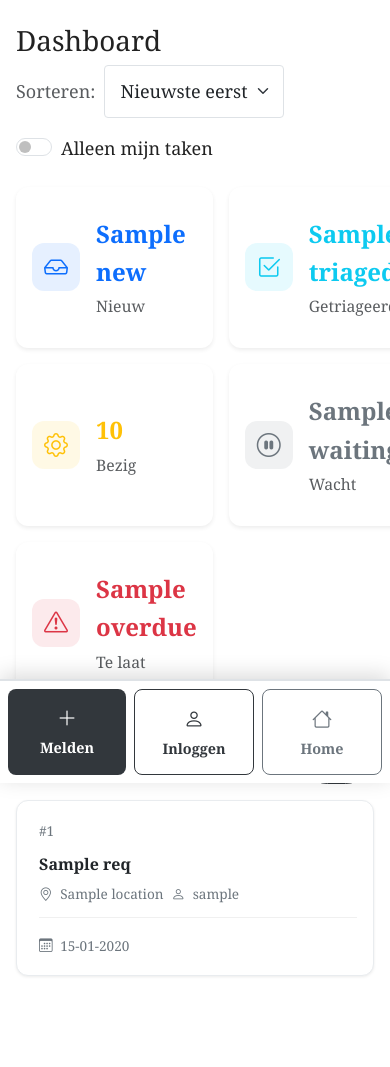
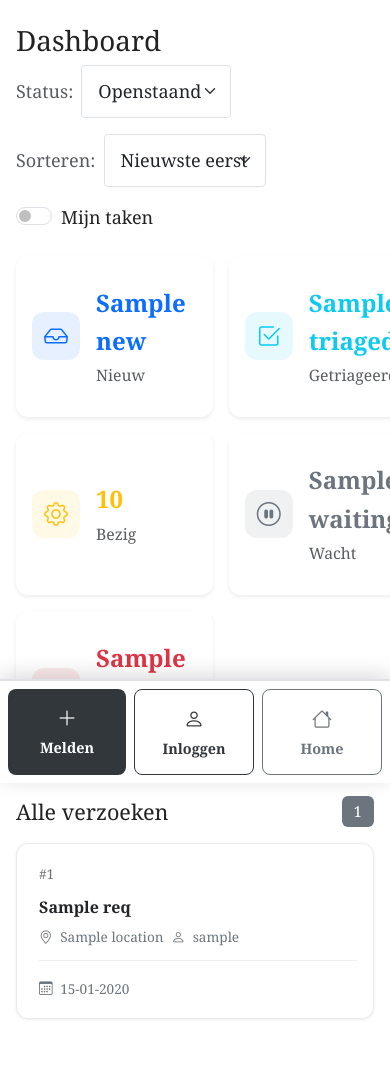
Before and after one commit to rdney/paradisefmx, a Django app: template requests/templates/requests/dashboard.html in a window 390 px wide; the page is wider, and only the part inside the window is pictured. Shown: the part 61-1128 px from the top of that part. Before the commit the page ends 1037 px from the top of that part, so only its background shows below. Run offline with Django 5.2, Linux system fonts and the light colour scheme; the template is opened without the code that fills it: most values are stand-ins (such as "Sample title", 1, 10 or a date in 2020).

Commit message:
Add dynamic categories and merge requests into dashboard
- Category model (editable via admin) replaces hardcoded choices
- Default categories: HVAC, Elektrisch, Sanitair, etc. + Luidklokken
- Dashboard status filter: Openstaand/Afgehandeld/Alles
- Remove separate Verzoeken page, redirect to dashboard
- Update nav and mobile bar

```diff
--- a/requests/templates/requests/dashboard.html
+++ b/requests/templates/requests/dashboard.html
@@ -8,8 +8,16 @@
     <h1 class="mb-0">{% trans "Dashboard" %}</h1>
     <div class="d-flex align-items-center gap-3 flex-wrap">
         <div class="d-flex align-items-center gap-2">
+            <label class="form-label mb-0 text-muted small">{% trans "Status:" %}</label>
+            <select class="form-select form-select-sm" style="min-width: 150px;" onchange="changeStatus(this.value)">
+                <option value="open" {% if current_status == 'open' %}selected{% endif %}>{% trans "Openstaand" %}</option>
+                <option value="closed" {% if current_status == 'closed' %}selected{% endif %}>{% trans "Afgehandeld" %}</option>
+                <option value="all" {% if current_status == 'all' %}selected{% endif %}>{% trans "Alles" %}</option>
+            </select>
+        </div>
+        <div class="d-flex align-items-center gap-2">
             <label class="form-label mb-0 text-muted small">{% trans "Sorteren:" %}</label>
-            <select class="form-select form-select-sm" style="min-width: 180px;" onchange="changeOrder(this.value)">
+            <select class="form-select form-select-sm" style="min-width: 160px;" onchange="changeOrder(this.value)">
                 <option value="newest" {% if current_order == 'newest' %}selected{% endif %}>{% trans "Nieuwste eerst" %}</option>
                 <option value="oldest" {% if current_order == 'oldest' %}selected{% endif %}>{% trans "Oudste eerst" %}</option>
                 <option value="priority" {% if current_order == 'priority' %}selected{% endif %}>{% trans "Prioriteit" %}</option>
@@ -18,7 +26,7 @@
         </div>
         <div class="form-check form-switch mb-0">
             <input class="form-check-input" type="checkbox" role="switch" id="mineToggle" {% if mine_only %}checked{% endif %} onchange="toggleMine(this)">
-            <label class="form-check-label" for="mineToggle">{% trans "Alleen mijn taken" %}</label>
+            <label class="form-check-label" for="mineToggle">{% trans "Mijn taken" %}</label>
         </div>
     </div>
 </div>
@@ -92,10 +100,14 @@
     </div>
 </div>
 
-<!-- Open requests -->
+<!-- Requests -->
 <div class="d-flex justify-content-between align-items-center mb-3">
-    <h2 class="h4 mb-0">{% trans "Openstaande verzoeken" %}</h2>
-    <a href="{% url 'requests:list' %}" class="btn btn-outline-primary btn-sm">{% trans "Alle" %}</a>
+    <h2 class="h4 mb-0">
+        {% if current_status == 'open' %}{% trans "Openstaande verzoeken" %}
+        {% elif current_status == 'closed' %}{% trans "Afgehandelde verzoeken" %}
+        {% else %}{% trans "Alle verzoeken" %}{% endif %}
+    </h2>
+    <span class="badge bg-secondary">{{ requests|length }}</span>
 </div>
 
 {% if requests %}
@@ -157,6 +169,16 @@ function changeOrder(order) {
         params.delete('order');
     } else {
         params.set('order', order);
+    }
+    window.location.href = '?' + params.toString();
+}
+
+function changeStatus(status) {
+    const params = new URLSearchParams(window.location.search);
+    if (status === 'open') {
+        params.delete('status');
+    } else {
+        params.set('status', status);
     }
     window.location.href = '?' + params.toString();
 }
--- a/requests/urls.py
+++ b/requests/urls.py
@@ -1,11 +1,12 @@
 from django.urls import path
+from django.views.generic import RedirectView
 
 from . import views
 
 app_name = 'requests'
 
 urlpatterns = [
-    path('', views.RequestListView.as_view(), name='list'),
+    path('', RedirectView.as_view(pattern_name='requests:dashboard', permanent=False), name='list'),
     path('new/', views.CreateRequestView.as_view(), name='create'),
     path('<int:pk>/', views.RequestDetailView.as_view(), name='detail'),
     path('<int:pk>/confirmation/', views.RequestConfirmationView.as_view(), name='confirmation'),
--- a/templates/base.html
+++ b/templates/base.html
@@ -48,11 +48,6 @@
                                 </a>
                             </li>
                         {% endif %}
-                        <li class="nav-item">
-                            <a class="nav-link fs-5" href="{% url 'requests:list' %}">
-                                <i class="bi bi-list-ul"></i> {% trans "Verzoeken" %}
-                            </a>
-                        </li>
                         <li class="nav-item">
                             <a class="nav-link fs-5" href="{% url 'assets:list' %}">
                                 <i class="bi bi-box-seam"></i> {% trans "Objecten" %}
@@ -163,16 +158,16 @@
             <span>{% trans "Melden" %}</span>
         </a>
         {% if user.is_authenticated %}
-            <a href="{% url 'requests:list' %}" class="btn btn-outline-primary">
-                <i class="bi bi-list-ul"></i>
-                <span>{% trans "Lijst" %}</span>
-            </a>
             {% if user.is_staff or user.is_superuser %}
                 <a href="{% url 'requests:dashboard' %}" class="btn btn-outline-primary">
                     <i class="bi bi-speedometer2"></i>
-                    <span>{% trans "Overzicht" %}</span>
+                    <span>{% trans "Dashboard" %}</span>
                 </a>
             {% endif %}
+            <a href="{% url 'assets:list' %}" class="btn btn-outline-primary">
+                <i class="bi bi-box-seam"></i>
+                <span>{% trans "Objecten" %}</span>
+            </a>
             <a href="{% url 'core:home' %}" class="btn btn-outline-secondary">
                 <i class="bi bi-house"></i>
                 <span>{% trans "Home" %}</span>
```
Also changed, not shown: core/admin.py (+9 -1 lines), core/models.py (+22 -15 lines), requests/views.py (+12 -2 lines), core/migrations/0006_category_model.py (added).
